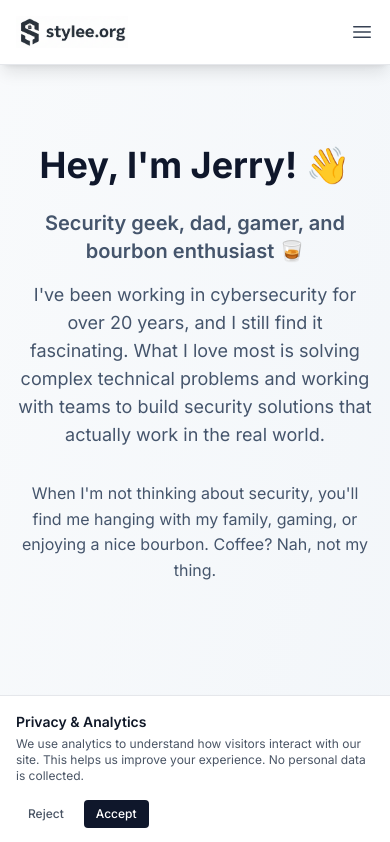
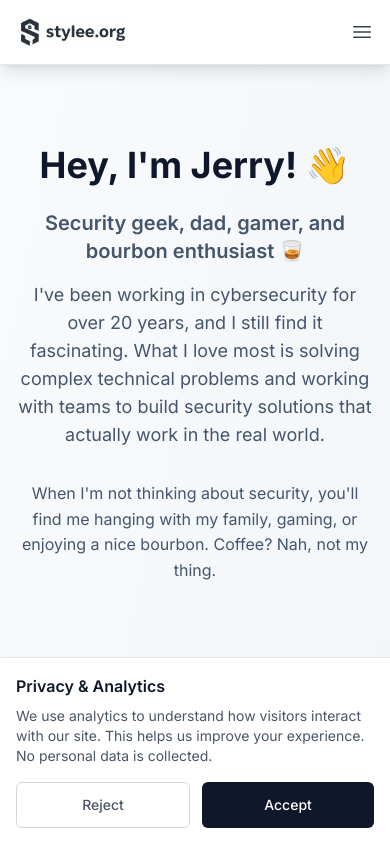
Before and after one commit to jdempsey77/www-stylee-org, a Next.js app: page /jerry in a window 390 px wide. Shown: the top 842 px of the page. Built offline with nearby package versions, Linux system fonts and the light colour scheme; no server answers.

Commit message:
Fix mobile cookie banner visibility
- Make buttons larger and more touch-friendly
- Use full-width buttons on mobile
- Increase text sizes for better readability
- Add borders to improve button visibility
- Stack layout vertically for better mobile UX

```diff
--- a/src/components/CookieBanner.tsx
+++ b/src/components/CookieBanner.tsx
@@ -44,26 +44,26 @@ const CookieBanner = () => {
   return (
     <div className="fixed bottom-0 left-0 right-0 bg-white dark:bg-slate-800 border-t border-gray-200 dark:border-slate-700 shadow-lg z-50">
       <div className="max-w-7xl mx-auto px-4 py-4">
-        <div className="flex flex-col sm:flex-row items-start sm:items-center justify-between gap-4">
+        <div className="flex flex-col gap-4">
           <div className="flex-1">
-            <h3 className="text-sm font-semibold text-gray-900 dark:text-white mb-1">
+            <h3 className="text-base font-semibold text-gray-900 dark:text-white mb-2">
               Privacy & Analytics
             </h3>
-            <p className="text-xs text-gray-600 dark:text-gray-300">
+            <p className="text-sm text-gray-600 dark:text-gray-300">
               We use analytics to understand how visitors interact with our site.
               This helps us improve your experience. No personal data is collected.
             </p>
           </div>
-          <div className="flex gap-2">
+          <div className="flex gap-3 w-full">
             <button
               onClick={rejectAnalytics}
-              className="px-3 py-1.5 text-xs font-medium text-gray-600 dark:text-gray-300 hover:text-gray-800 dark:hover:text-white transition-colors"
+              className="flex-1 px-4 py-3 text-sm font-medium text-gray-600 dark:text-gray-300 hover:text-gray-800 dark:hover:text-white transition-colors border border-gray-300 dark:border-gray-600 rounded-md"
             >
               Reject
             </button>
             <button
               onClick={acceptAnalytics}
-              className="px-3 py-1.5 text-xs font-medium bg-slate-900 dark:bg-slate-100 text-white dark:text-slate-900 rounded hover:bg-slate-800 dark:hover:bg-slate-200 transition-colors"
+              className="flex-1 px-4 py-3 text-sm font-medium bg-slate-900 dark:bg-slate-100 text-white dark:text-slate-900 rounded-md hover:bg-slate-800 dark:hover:bg-slate-200 transition-colors"
             >
               Accept
             </button>
```
